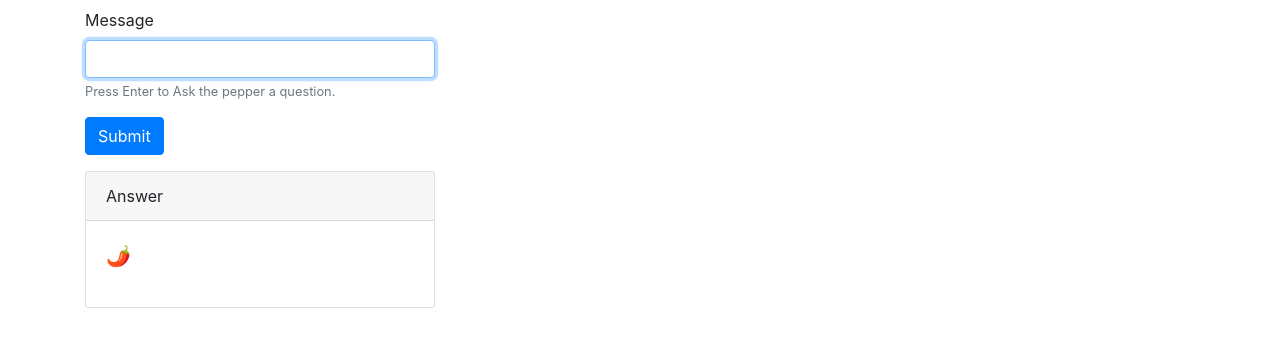
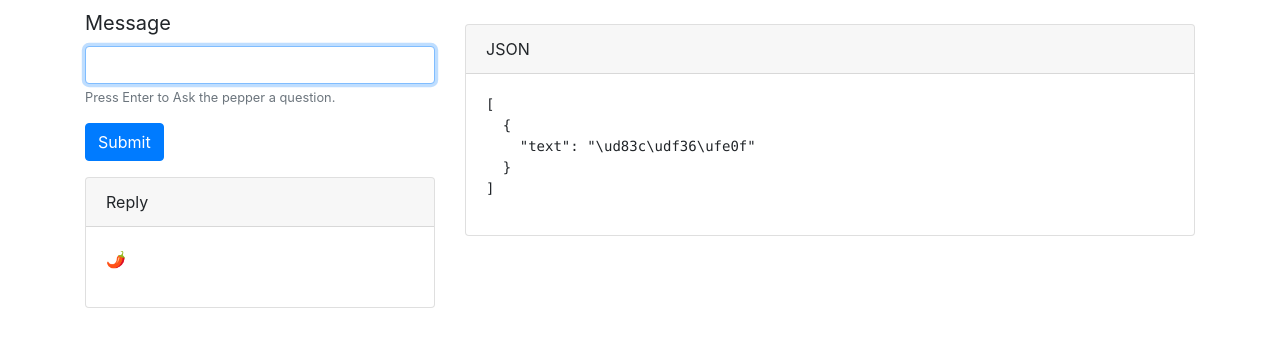
Before and after one commit to anjiyi/peppertalk, a Flask app: page /preview in a window 1280 px wide. Shown: the part 56-403 px from the top of the page. Run offline with Flask 2, Linux system fonts and the light colour scheme; some libraries are stand-ins or nearby versions.

Commit message:
[Words by Anji] support rendering of messages with image attachment

```diff
--- a/app.py
+++ b/app.py
@@ -1,3 +1,4 @@
+import json
 from flask import Flask, request, render_template
 from lib import facebook_verification
 from lib.messenger_parser import MessengerRequestParser
@@ -22,7 +23,7 @@ def test_message(text):
 
 
 def extract_text_replies(text):
-    return "".join([reply.text for reply in Pepper().reply(test_message(text))])
+    return [reply for reply in Pepper().reply(test_message(text))]
 
 
 @app.route("/preview", methods=["GET"])
@@ -31,8 +32,12 @@ def preview_test():
     Custom pepper query UI to make it easier to test the pepper
     """
     message = request.args.get("message") or ""
+    replies = extract_text_replies(message)
     return render_template(
-        "preview.html", message=message, reply=extract_text_replies(message)
+        "preview.html",
+        message=message,
+        reply="\n".join([r.text for r in replies]),
+        json=json.dumps([r.build_message() for r in replies], indent=2),
     )
 
 
@@ -51,13 +56,15 @@ def test_suite():
         "[1231231:12312]",
         "\N{grinning face with smiling eyes}",
     ]
+    replies = [extract_text_replies(t) for t in test_cases]
     responses = [
         {
-            "message": t,
-            "reply": extract_text_replies(t),
+            "message": test_cases[index],
+            "reply": " ".join([r.text for r in rs]),
+            "json": json.dumps([r.build_message() for r in rs], indent=2),
             "view": {"class": "odd" if index % 2 else "even"},
         }
-        for index, t in enumerate(test_cases)
+        for index, rs in enumerate(replies)
     ]
     return render_template("test_suite.html", responses=responses)
 
@@ -69,8 +76,11 @@ def handle_message():
     """
     messenger_parser = MessengerRequestParser()
     message = messenger_parser.get_message(request.get_json())
-    replies = Pepper().reply(message)
-    send_replies(replies)
+    try:
+        replies = Pepper().reply(message)
+        send_replies(replies)
+    except:
+        print(sys.exec_info())
     return "ok"
 
 
--- a/lib/networking.py
+++ b/lib/networking.py
@@ -1,9 +1,9 @@
 def send_replies(replies):
     for r in replies:
-        send_reply(r.sender_id, r.text)
+        send_reply(r)
 
 
-def send_reply(sender_id, message_text):
+def send_reply(reply):
     """
     Sending response back to the user using facebook graph API
     """
@@ -12,6 +12,6 @@ def send_reply(sender_id, message_text):
         params={"access_token": PAT},
         headers={"Content-Type": "application/json"},
         data=json.dumps(
-            {"recipient": {"id": sender_id}, "message": {"text": message_text}}
+            {"recipient": {"id": reply.sender_id}, "message": reply.build_message()}
         ),
     )
--- a/lib/pepper.py
+++ b/lib/pepper.py
@@ -1,6 +1,7 @@
 from lib.specialists.base import *
 from lib.reply import Reply
 from lib.specialists.quotes import QuoteSpecialist
+from lib.specialists.wordsbyanji import WordsByAnjiSpecialist
 
 
 class Pepper:
@@ -12,6 +13,7 @@ class Pepper:
             NoneMessageSpecialist(),
             EmptyMessageSpecialist(),
             QuoteSpecialist(),
+            WordsByAnjiSpecialist(),
             DeprecatedSpecialist(),
             ReturnPepperSpecialist(),
         ]
--- a/lib/reply.py
+++ b/lib/reply.py
@@ -2,3 +2,48 @@ class Reply:
     def __init__(self, sender_id, text):
         self.sender_id = sender_id
         self.text = text
+
+    def build_message(self):
+        """
+        Returns the messenger json representation of this message
+        """
+        pass
+
+
+class TextOnlyReply(Reply):
+    """
+    Returns just text as a reply
+    """
+
+    def __init__(self, sender_id, text):
+        super().__init__(sender_id, text)
+
+    def build_message(self):
+        return {"text": self.text}
+
+
+# https://developers.facebook.com/docs/messenger-platform/send-messages/template/list
+class ImageWithTitleReply(Reply):
+    """
+    Returns a image with title and subtitle
+    """
+
+    def __init__(self, sender_id, image_url, title, subtitle):
+        super().__init__(sender_id, title)
+        self.image_url = image_url
+        self.title = title
+        self.subtitle = subtitle
+
+    def build_message(self):
+        return {
+            "attachment": {
+                "type": "template",
+                "elements": [
+                    {
+                        "title": self.title,
+                        "subtitle": self.subtitle,
+                        "image_url": self.image_url,
+                    }
+                ],
+            }
+        }
--- a/lib/specialists/base.py
+++ b/lib/specialists/base.py
@@ -1,5 +1,6 @@
 from peppertalk import parse_user_message
-from lib.reply import Reply
+from lib.reply import TextOnlyReply
+
 
 class PepperSpecialist:
     def understands(self, message):
@@ -18,7 +19,7 @@ class PepperSpecialist:
 
 
 def pepper(sender_id):
-    return Reply(sender_id, "🌶️")
+    return TextOnlyReply(sender_id, "🌶️")
 
 
 class NoneMessageSpecialist(PepperSpecialist):
@@ -56,6 +57,7 @@ class EmptyMessageSpecialist(PepperSpecialist):
     def reply(self, message):
         return [pepper(message.sender_id)]
 
+
 class DeprecatedSpecialist(PepperSpecialist):
     """
     Follow the old logic to reply a message
@@ -68,6 +70,6 @@ class DeprecatedSpecialist(PepperSpecialist):
         deprecated = parse_user_message(message.text)
         sentenceDelimiter = ". "
         return [
-            Reply(message.sender_id, reply)
+            TextOnlyReply(message.sender_id, reply)
             for reply in deprecated.split(sentenceDelimiter)
         ]
--- a/lib/specialists/quotes.py
+++ b/lib/specialists/quotes.py
@@ -1,7 +1,8 @@
 import random
 import json
-from lib.reply import Reply
+from lib.reply import TextOnlyReply
 from lib.specialists.base import PepperSpecialist
+
 
 class QuoteSpecialist(PepperSpecialist):
     """
@@ -29,4 +30,4 @@ class QuoteSpecialist(PepperSpecialist):
         return quote["quote"] + " --" + quote["author"]
 
     def reply(self, message):
-        return [Reply(sender_id=message.sender_id, text=self.get_quote())]
+        return [TextOnlyReply(sender_id=message.sender_id, text=self.get_quote())]
--- a/templates/preview.html
+++ b/templates/preview.html
@@ -5,7 +5,9 @@
 		<div class="col-lg-4">
 			<form>
 				<div class="form-group">
+					<blockquote class="blockquote mb-0">
 						<label for="Message">Message</label>
+					</blockquote>
 					<input
 					  autofocus
 						type="text"
@@ -18,17 +20,25 @@
 					</small>
 				</div>
 				<button type="submit" class="btn btn-primary">Submit</button>
+			</form>
 			<div class="card answer">
 				<div class="card-header">
-						Answer
+					Reply
 				</div>
 				<div class="card-body">
-						<blockquote class="blockquote mb-0">
 					<p>{{reply}}</p>
-						</blockquote>
 				</div>
 			</div>
-			</form>
+		</div>
+		<div class="col-lg-8">
+			<div class="card answer">
+				<div class="card-header">
+					JSON
+				</div>
+				<div class="card-body">
+					<pre>{{json}}</pre>
+				</div>
+			</div>
 		</div>
 	</div>
 {% endblock %}
```
Also changed, not shown: lib/specialists/tests/test_wordsbyanji.py (added, +46 -0 lines), lib/specialists/wordsbyanji.py (added, +23 -0 lines), templates/test_suite.html (+14 -5 lines). Lines whose indentation alone changed are shown as unchanged.
